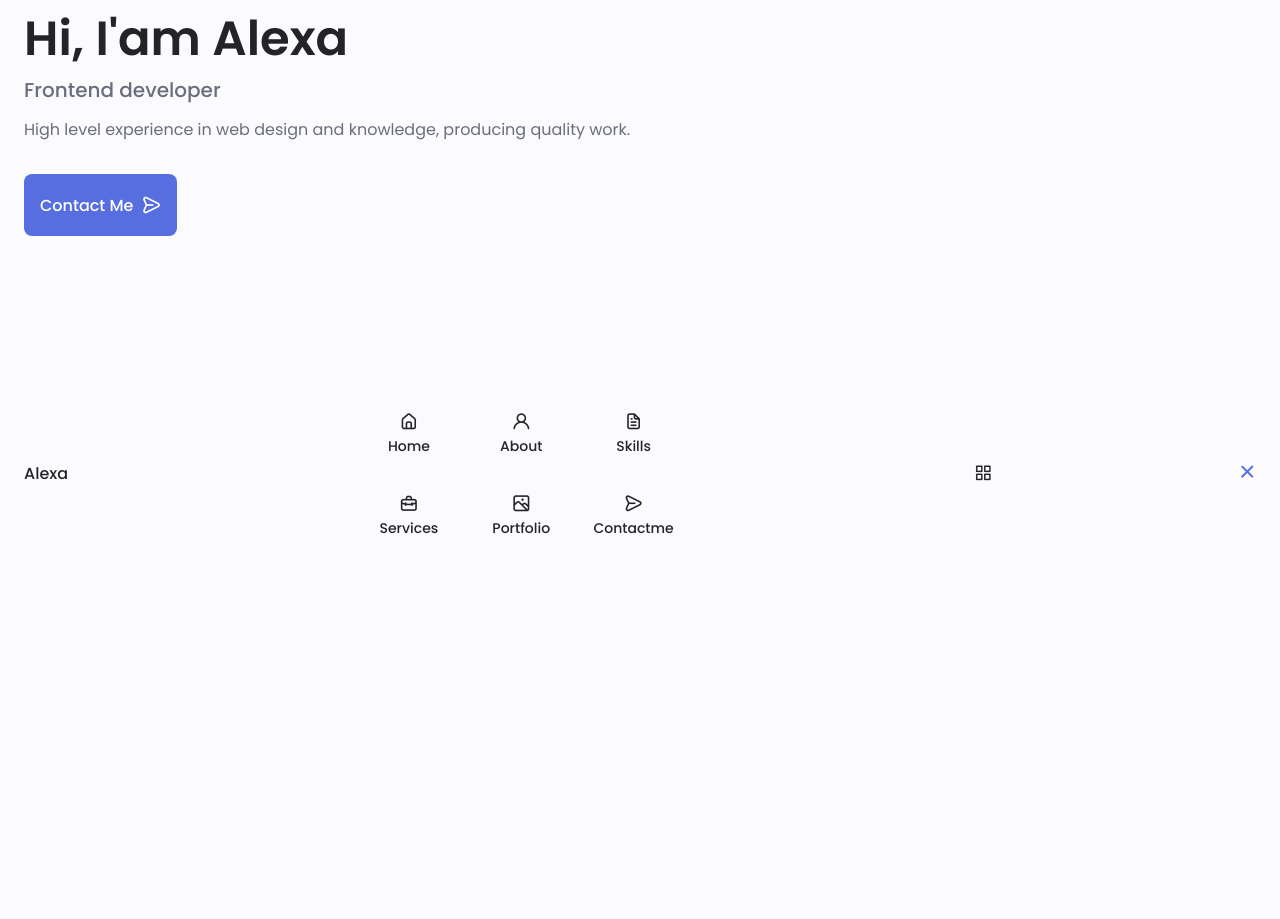
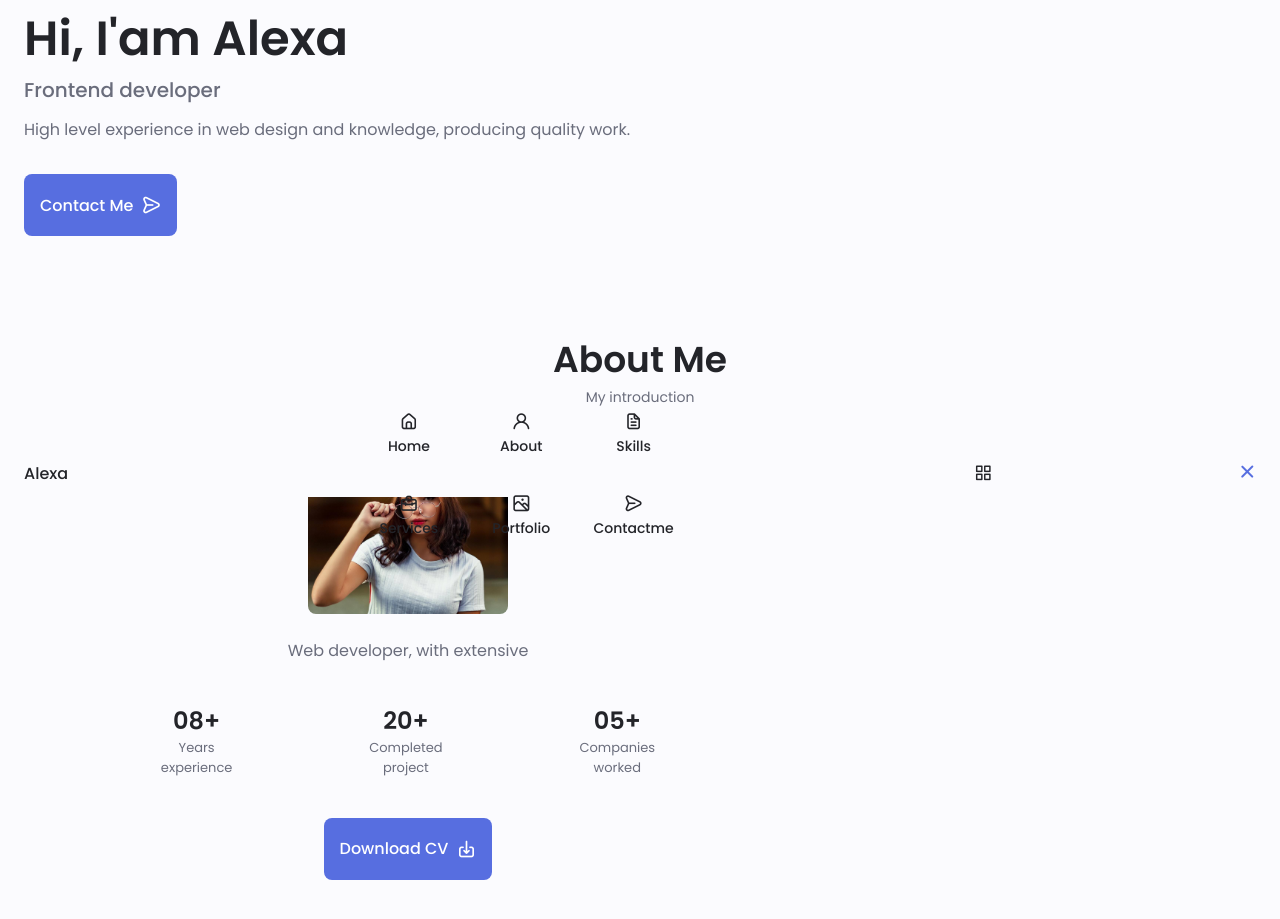
Before and after one commit to dlwogns0813/ELEcourse-2w-work, a plain HTML site: page responsive-portfolio-website-Alexa-main/index.html in a window 1280 px wide. Shown: the part 303-1222 px from the top of the page. Drawn offline with nearby package versions, Linux system fonts and the light colour scheme.

Commit message:
add about page

```diff
--- a/responsive-portfolio-website-Alexa-main/assets/css/styles.css
+++ b/responsive-portfolio-website-Alexa-main/assets/css/styles.css
@@ -351,7 +351,44 @@ img {
 }
 
 /*==================== ABOUT ====================*/
+.about__img{
+    width: 200px;
+    border-radius: .5rem;
+    justify-self: center;
+    align-self: center;
+}
 
+.about__description{
+    text-align: center;
+    margin-bottom: var(--mb-2-5);
+}
+
+.about__info{
+    display: flex;
+    justify-content: space-evenly;
+    margin-bottom: var(--mb-2-5);
+}
+
+.about__info-title{
+    font-size: var(--h2-font-size);
+    font-weight: var(--font-semi-bold);
+    color: var(--title-color);
+}
+
+.about__info-name{
+    font-size: var(--smaller-font-size);
+}
+
+.about__info-title,
+.about__info-name{
+    display: block;
+    text-align: center;
+}
+
+.about__buttons{
+    display: flex;
+    justify-content: center;
+}
 
 /*==================== SKILLS ====================*/
 
--- a/responsive-portfolio-website-Alexa-main/index.html
+++ b/responsive-portfolio-website-Alexa-main/index.html
@@ -126,7 +126,39 @@
 
             <!--==================== ABOUT ====================-->
             <section class="about section" id="about">
+                <h2 class="section__title">About Me</h2>
+                <span class="section__subtitle">My introduction</span>
 
+                <div class="about__container container grid">
+                    <img src="assets/img/about.jpg" alt="" class="about__img">
+
+                    <div class="about__data">
+                        <p class="about__description">Web developer, with extensive </p>
+
+                        <div class="about__info">
+                            <div>
+                                <span class="about__info-title">08+</span>
+                                <span class="about__info-name">Years <br> experience</span>
+                            </div>
+
+                            <div>
+                                <span class="about__info-title">20+</span>
+                                <span class="about__info-name">Completed <br> project</span>
+                            </div>
+
+                            <div>
+                                <span class="about__info-title">05+</span>
+                                <span class="about__info-name">Companies <br> worked</span>
+                            </div>
+                        </div>
+
+                        <div class="about__buttons">
+                            <a download="" href="assets/pdf/Alexa-Cv.pdf" class="button button--flex">
+                                Download CV<i class="uil uil-download-alt button__icon"></i>
+                            </a>
+                        </div>
+                    </div>
+                </div>
             </section>
 
             <!--==================== SKILLS ====================-->
```
